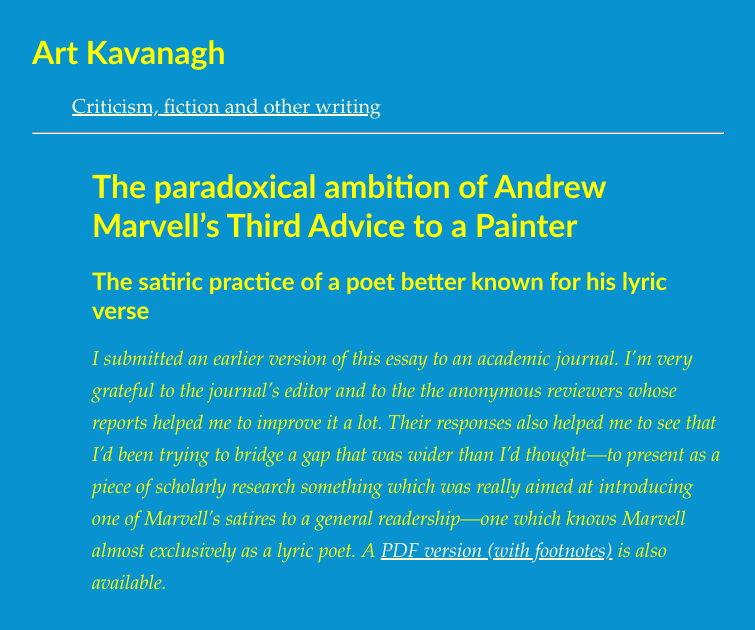
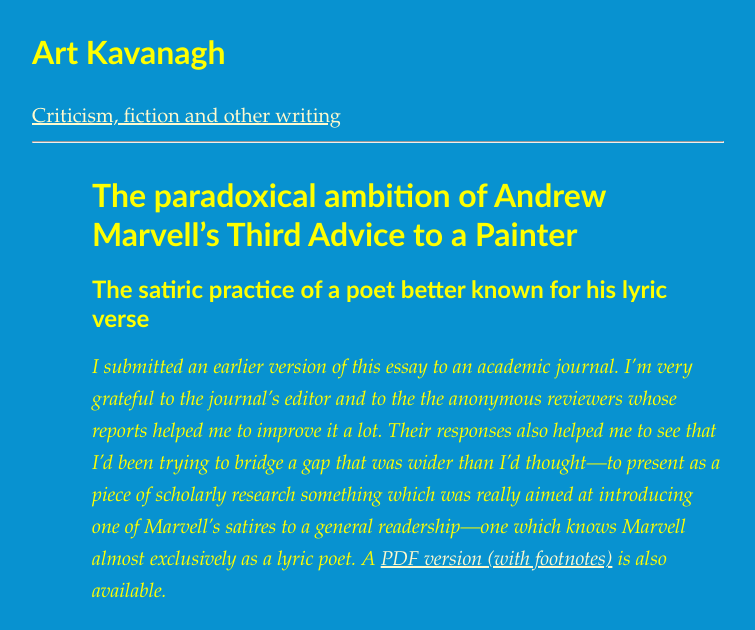
Before and after one commit to artkavanagh/github.io, a Jekyll site: the page Paradoxical-ambition.html, which Jekyll copies as it is, in a window 1280 px wide. Shown: the top 630 px of the page, without its empty margins (232-987 px from the left). Built offline with Jekyll 4.4.1, drawn with Linux system fonts in a browser that asks for light colours; grey boxes are pictures that could not be loaded.

Commit message:
Update Paradoxical-ambition.html

```diff
--- a/Paradoxical-ambition.html
+++ b/Paradoxical-ambition.html
@@ -8,7 +8,7 @@
 <body>
 <header>
 <h1>Art Kavanagh</h1>
-<p><a href="https://www.artkavanagh.ie/">Criticism, fiction and other writing</a></p>
+<p class="unindent"><a href="https://www.artkavanagh.ie/">Criticism, fiction and other writing</a><br></p>
 <hr>
 </header>
 <h1>The paradoxical ambition of Andrew Marvell’s Third Advice to a Painter</h1>
```
